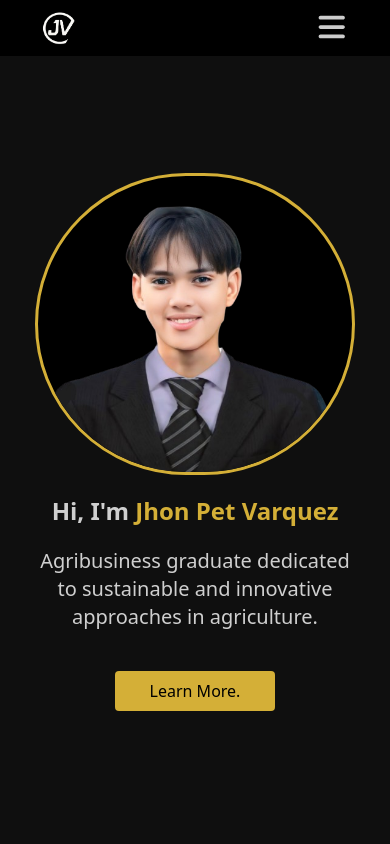
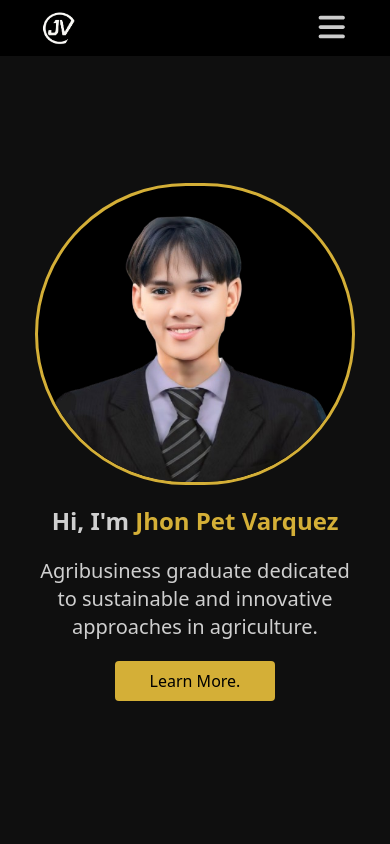
Before and after one commit to lawrencemacababayao2/client1-Portfolio, a React (Vite) app: page / in a window 390 px wide. Shown: the top 844 px of the page. Built offline with nearby package versions, Linux system fonts and the light colour scheme.

Commit message:
portfolio

```diff
--- a/src/pages/Portfolio.jsx
+++ b/src/pages/Portfolio.jsx
@@ -208,7 +208,7 @@ const Portfolio = () => {
             <div className="leftside order-2 md:order-1 flex-1 p-10 pt-0 lg:p-20 md:pt-15 flex flex-col items-center md:items-start">
                 <p className="text-2xl md:text-5xl lg:text-6xl text-white/80 w-120 font-bold">Hi, I'm <span className="text-[#D4AF37]">Jhon Pet Varquez</span></p>
                 <p className="text-white/80 mt-5 text-xl font-normal">Agribusiness graduate dedicated to sustainable and innovative approaches in agriculture.</p>
-                <button onClick={() => scrollTo(aboutRef)} className="p-2 w-40 mt-10 md:mt-15 bg-[#D4AF37] hover:bg-[#a2862b] cursor-pointer rounded-sm">Learn More.</button>
+                <button onClick={() => scrollTo(aboutRef)} className="p-2 w-40 mt-5 md:mt-15 bg-[#D4AF37] hover:bg-[#a2862b] cursor-pointer rounded-sm">Learn More.</button>
             </div>
 
             <div className="rightside flex-1 order-1 md:order-2 justify-center flex p-5 md:p-5">
```
